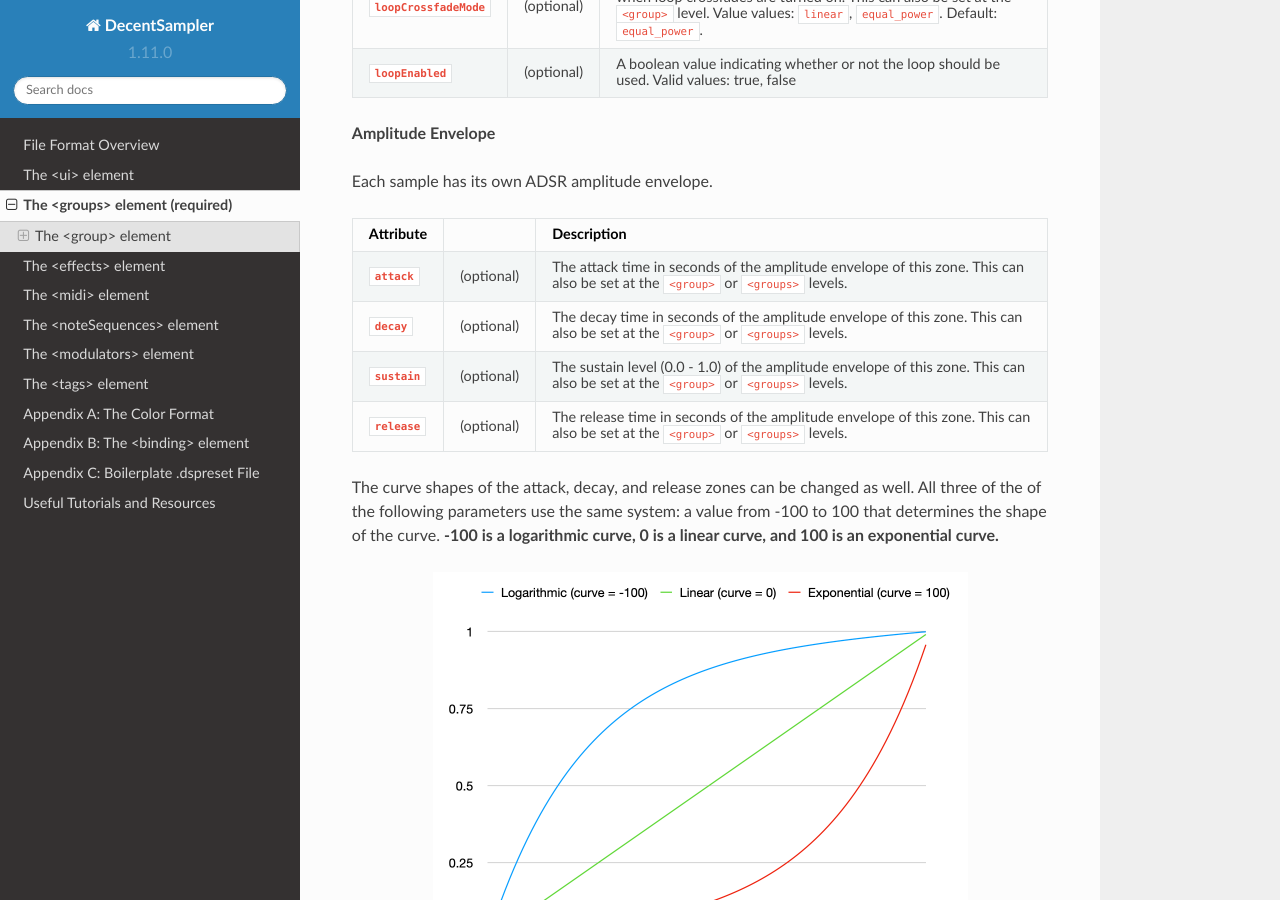
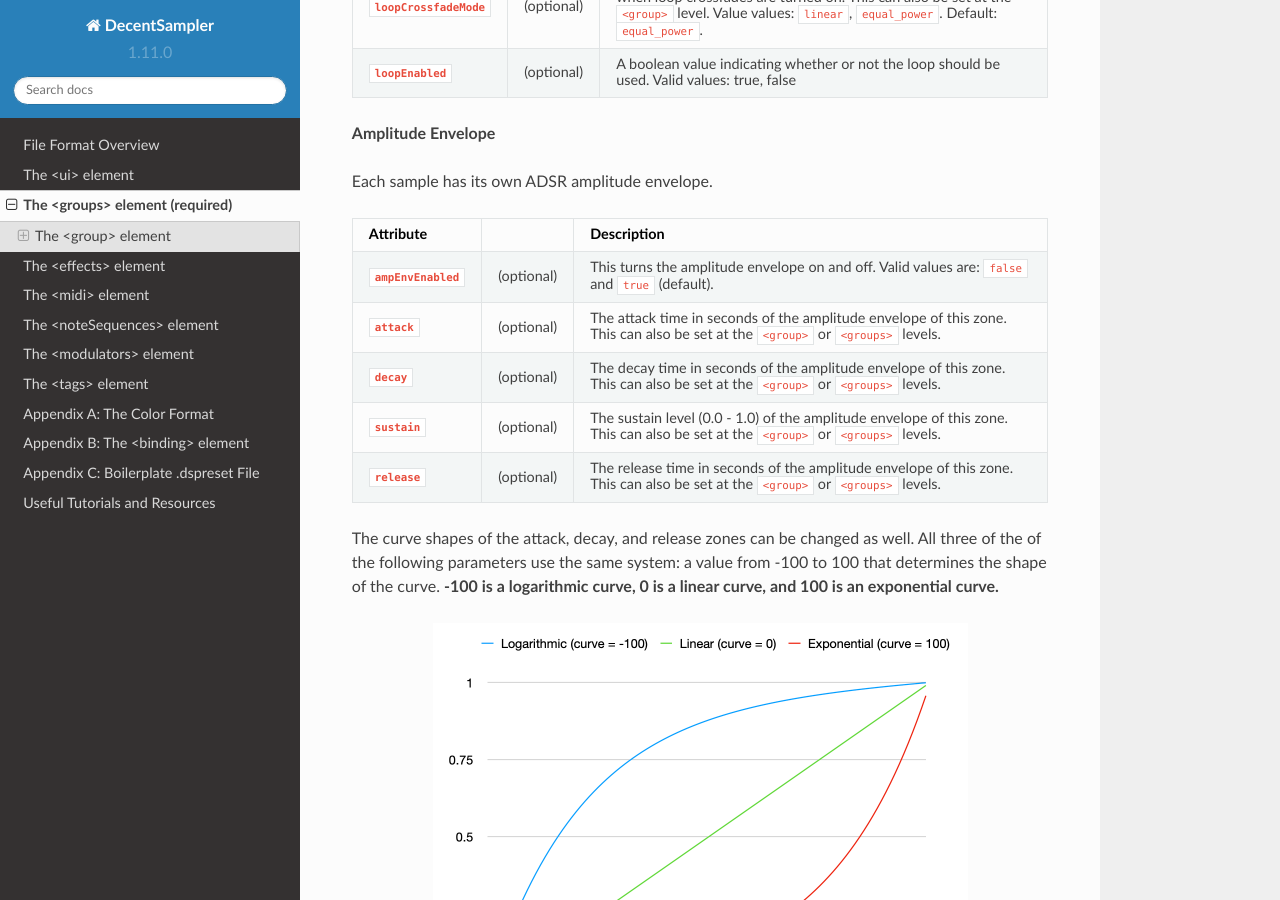
Before and after one commit to DecentSamples/DecentSampler-Developers-Guide, a Sphinx documentation site: the page built from docs/source/the-groups-element.md, in a window 1280 px wide and 900 px high, scrolled down 3313 px. Built offline with Sphinx 7.4.7 and the Read the Docs theme 2.0.0, drawn with Linux system fonts in a browser that asks for light colours.

Commit message:
Documented the new `ampEnvEnabled` attribute

```diff
--- a/docs/source/the-groups-element.md
+++ b/docs/source/the-groups-element.md
@@ -74,6 +74,7 @@ Each sample has its own ADSR amplitude envelope.
 
 | Attribute         |            | Description       |
 |-------------------|------------| ------------------|
+| **`ampEnvEnabled`**      | (optional) | This turns the amplitude envelope on and off. Valid values are: `false` and `true` (default).  |
 | **`attack`**      | (optional) | The attack time in seconds of the amplitude envelope of this zone. This can also be set at the `<group>` or `<groups>` levels.  |
 | **`decay`**       | (optional) | The decay time in seconds of the amplitude envelope of this zone.  This can also be set at the `<group>` or `<groups>` levels.  |
 | **`sustain`**     | (optional) | The sustain level (0.0 - 1.0) of the amplitude envelope of this zone.  This can also be set at the `<group>` or `<groups>` levels. |
```
